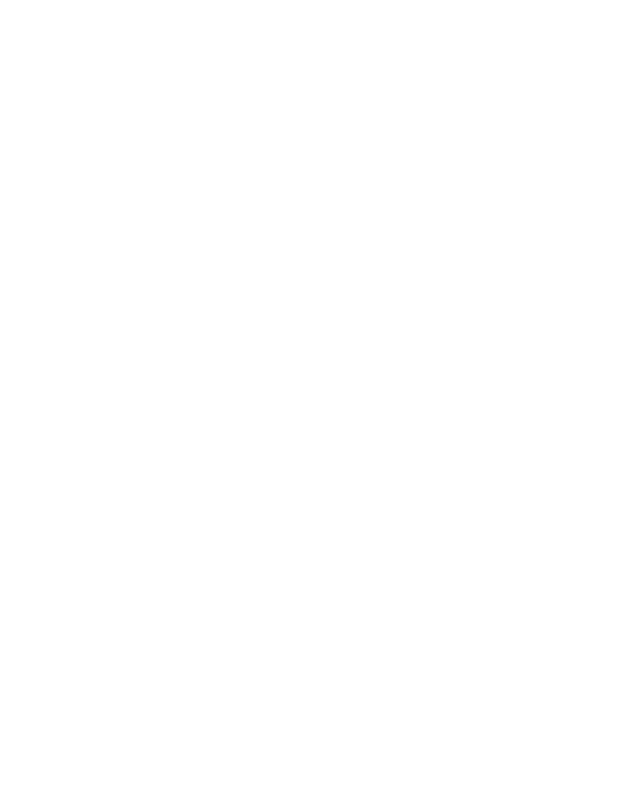
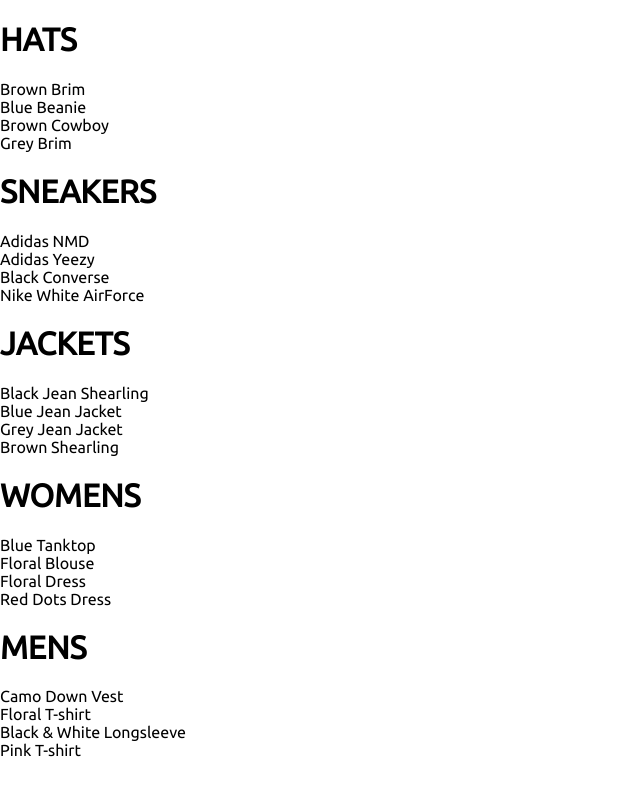
Before and after one commit to enrict/royale, a React (Create React App) app: page /shop in a window 1280 px wide. Shown: the top 796 px of the page, without its empty margins (0-640 px from the left). Built offline with nearby package versions, Linux system fonts and the light colour scheme.

Commit message:
added collectionPreview and store data

```diff
--- a/src/App.js
+++ b/src/App.js
@@ -1,20 +1,17 @@
 import React from "react";
 import "./App.css";
-import HomePage from "./pages/homepage/HomePage";
 import { Switch, Route } from "react-router-dom";
 
-const HatsPage = () => (
-  <div>
-    <h1>HATS PAGE</h1>
-  </div>
-);
+// importing the pages
+import HomePage from "./pages/homepage/HomePage";
+import ShopPage from "./pages/shop/ShopPage";
 
 function App() {
   return (
     <div className="app">
       <Switch>
         <Route exact path="/" component={HomePage} />
-        <Route exact path="/hats" component={HatsPage} />
+        <Route exact path="/shop" component={ShopPage} />
       </Switch>
     </div>
   );
--- /dev/null
+++ b/src/components/collectionPreview/CollectionPreview.js
@@ -0,0 +1,19 @@
+import React from "react";
+import "./CollectionPreview.scss";
+
+function CollectionPreview({ title, items }) {
+  return (
+    <div className="collectionPreview">
+      <h1 className="title">{title.toUpperCase()}</h1>
+      <div className="preview">
+        {items
+          .filter((item, idx) => idx < 4) //filtering results to show only four items
+          .map((item) => (
+            <div key={item.id}>{item.name}</div>
+          ))}
+      </div>
+    </div>
+  );
+}
+
+export default CollectionPreview;
--- /dev/null
+++ b/src/pages/shop/ShopPage.js
@@ -0,0 +1,27 @@
+import React from "react";
+import shopData from "./shopData";
+import CollectionPreview from "../../components/collectionPreview/CollectionPreview";
+
+class Shop extends React.Component {
+  constructor(props) {
+    super(props);
+
+    this.state = {
+      collections: shopData,
+    };
+  }
+
+  render() {
+    // this needed the {} as it states that this is an object
+    const { collections } = this.state;
+    return (
+      <div className="shop-page">
+        {collections.map(({ id, ...otherCollections }) => (
+          <CollectionPreview key={id} {...otherCollections} />
+        ))}
+      </div>
+    );
+  }
+}
+
+export default Shop;
--- /dev/null
+++ b/src/pages/shop/shopData.js
@@ -0,0 +1,249 @@
+const SHOP_DATA = [
+  {
+    id: 1,
+    title: "Hats",
+    routeName: "hats",
+    items: [
+      {
+        id: 1,
+        name: "Brown Brim",
+        imageUrl: "https://i.ibb.co/ZYW3VTp/brown-brim.png",
+        price: 25,
+      },
+      {
+        id: 2,
+        name: "Blue Beanie",
+        imageUrl: "https://i.ibb.co/ypkgK0X/blue-beanie.png",
+        price: 18,
+      },
+      {
+        id: 3,
+        name: "Brown Cowboy",
+        imageUrl: "https://i.ibb.co/QdJwgmp/brown-cowboy.png",
+        price: 35,
+      },
+      {
+        id: 4,
+        name: "Grey Brim",
+        imageUrl: "https://i.ibb.co/RjBLWxB/grey-brim.png",
+        price: 25,
+      },
+      {
+        id: 5,
+        name: "Green Beanie",
+        imageUrl: "https://i.ibb.co/YTjW3vF/green-beanie.png",
+        price: 18,
+      },
+      {
+        id: 6,
+        name: "Palm Tree Cap",
+        imageUrl: "https://i.ibb.co/rKBDvJX/palm-tree-cap.png",
+        price: 14,
+      },
+      {
+        id: 7,
+        name: "Red Beanie",
+        imageUrl: "https://i.ibb.co/bLB646Z/red-beanie.png",
+        price: 18,
+      },
+      {
+        id: 8,
+        name: "Wolf Cap",
+        imageUrl: "https://i.ibb.co/1f2nWMM/wolf-cap.png",
+        price: 14,
+      },
+      {
+        id: 9,
+        name: "Blue Snapback",
+        imageUrl: "https://i.ibb.co/X2VJP2W/blue-snapback.png",
+        price: 16,
+      },
+    ],
+  },
+  {
+    id: 2,
+    title: "Sneakers",
+    routeName: "sneakers",
+    items: [
+      {
+        id: 1,
+        name: "Adidas NMD",
+        imageUrl: "https://i.ibb.co/0s3pdnc/adidas-nmd.png",
+        price: 220,
+      },
+      {
+        id: 2,
+        name: "Adidas Yeezy",
+        imageUrl: "https://i.ibb.co/dJbG1cT/yeezy.png",
+        price: 280,
+      },
+      {
+        id: 3,
+        name: "Black Converse",
+        imageUrl: "https://i.ibb.co/bPmVXyP/black-converse.png",
+        price: 110,
+      },
+      {
+        id: 4,
+        name: "Nike White AirForce",
+        imageUrl: "https://i.ibb.co/1RcFPk0/white-nike-high-tops.png",
+        price: 160,
+      },
+      {
+        id: 5,
+        name: "Nike Red High Tops",
+        imageUrl: "https://i.ibb.co/QcvzydB/nikes-red.png",
+        price: 160,
+      },
+      {
+        id: 6,
+        name: "Nike Brown High Tops",
+        imageUrl: "https://i.ibb.co/fMTV342/nike-brown.png",
+        price: 160,
+      },
+      {
+        id: 7,
+        name: "Air Jordan Limited",
+        imageUrl: "https://i.ibb.co/w4k6Ws9/nike-funky.png",
+        price: 190,
+      },
+      {
+        id: 8,
+        name: "Timberlands",
+        imageUrl: "https://i.ibb.co/Mhh6wBg/timberlands.png",
+        price: 200,
+      },
+    ],
+  },
+  {
+    id: 3,
+    title: "Jackets",
+    routeName: "jackets",
+    items: [
+      {
+        id: 1,
+        name: "Black Jean Shearling",
+        imageUrl: "https://i.ibb.co/XzcwL5s/black-shearling.png",
+        price: 125,
+      },
+      {
+        id: 2,
+        name: "Blue Jean Jacket",
+        imageUrl: "https://i.ibb.co/mJS6vz0/blue-jean-jacket.png",
+        price: 90,
+      },
+      {
+        id: 3,
+        name: "Grey Jean Jacket",
+        imageUrl: "https://i.ibb.co/N71k1ML/grey-jean-jacket.png",
+        price: 90,
+      },
+      {
+        id: 4,
+        name: "Brown Shearling",
+        imageUrl: "https://i.ibb.co/s96FpdP/brown-shearling.png",
+        price: 165,
+      },
+      {
+        id: 5,
+        name: "Tan Trench",
+        imageUrl: "https://i.ibb.co/M6hHc3F/brown-trench.png",
+        price: 185,
+      },
+    ],
+  },
+  {
+    id: 4,
+    title: "Womens",
+    routeName: "womens",
+    items: [
+      {
+        id: 1,
+        name: "Blue Tanktop",
+        imageUrl: "https://i.ibb.co/7CQVJNm/blue-tank.png",
+        price: 25,
+      },
+      {
+        id: 2,
+        name: "Floral Blouse",
+        imageUrl: "https://i.ibb.co/4W2DGKm/floral-blouse.png",
+        price: 20,
+      },
+      {
+        id: 3,
+        name: "Floral Dress",
+        imageUrl: "https://i.ibb.co/KV18Ysr/floral-skirt.png",
+        price: 80,
+      },
+      {
+        id: 4,
+        name: "Red Dots Dress",
+        imageUrl: "https://i.ibb.co/N3BN1bh/red-polka-dot-dress.png",
+        price: 80,
+      },
+      {
+        id: 5,
+        name: "Striped Sweater",
+        imageUrl: "https://i.ibb.co/KmSkMbH/striped-sweater.png",
+        price: 45,
+      },
+      {
+        id: 6,
+        name: "Yellow Track Suit",
+        imageUrl: "https://i.ibb.co/v1cvwNf/yellow-track-suit.png",
+        price: 135,
+      },
+      {
+        id: 7,
+        name: "White Blouse",
+        imageUrl: "https://i.ibb.co/qBcrsJg/white-vest.png",
+        price: 20,
+      },
+    ],
+  },
+  {
+    id: 5,
+    title: "Mens",
+    routeName: "mens",
+    items: [
+      {
+        id: 1,
+        name: "Camo Down Vest",
+        imageUrl: "https://i.ibb.co/xJS0T3Y/camo-vest.png",
+        price: 325,
+      },
+      {
+        id: 2,
+        name: "Floral T-shirt",
+        imageUrl: "https://i.ibb.co/qMQ75QZ/floral-shirt.png",
+        price: 20,
+      },
+      {
+        id: 3,
+        name: "Black & White Longsleeve",
+        imageUrl: "https://i.ibb.co/55z32tw/long-sleeve.png",
+        price: 25,
+      },
+      {
+        id: 4,
+        name: "Pink T-shirt",
+        imageUrl: "https://i.ibb.co/RvwnBL8/pink-shirt.png",
+        price: 25,
+      },
+      {
+        id: 5,
+        name: "Jean Long Sleeve",
+        imageUrl: "https://i.ibb.co/VpW4x5t/roll-up-jean-shirt.png",
+        price: 40,
+      },
+      {
+        id: 6,
+        name: "Burgundy T-shirt",
+        imageUrl: "https://i.ibb.co/mh3VM1f/polka-dot-shirt.png",
+        price: 25,
+      },
+    ],
+  },
+];
+
+export default SHOP_DATA;
```
Also changed, not shown: src/components/collectionPreview/CollectionPreview.scss (added), src/pages/shop/Shop.scss (added).
